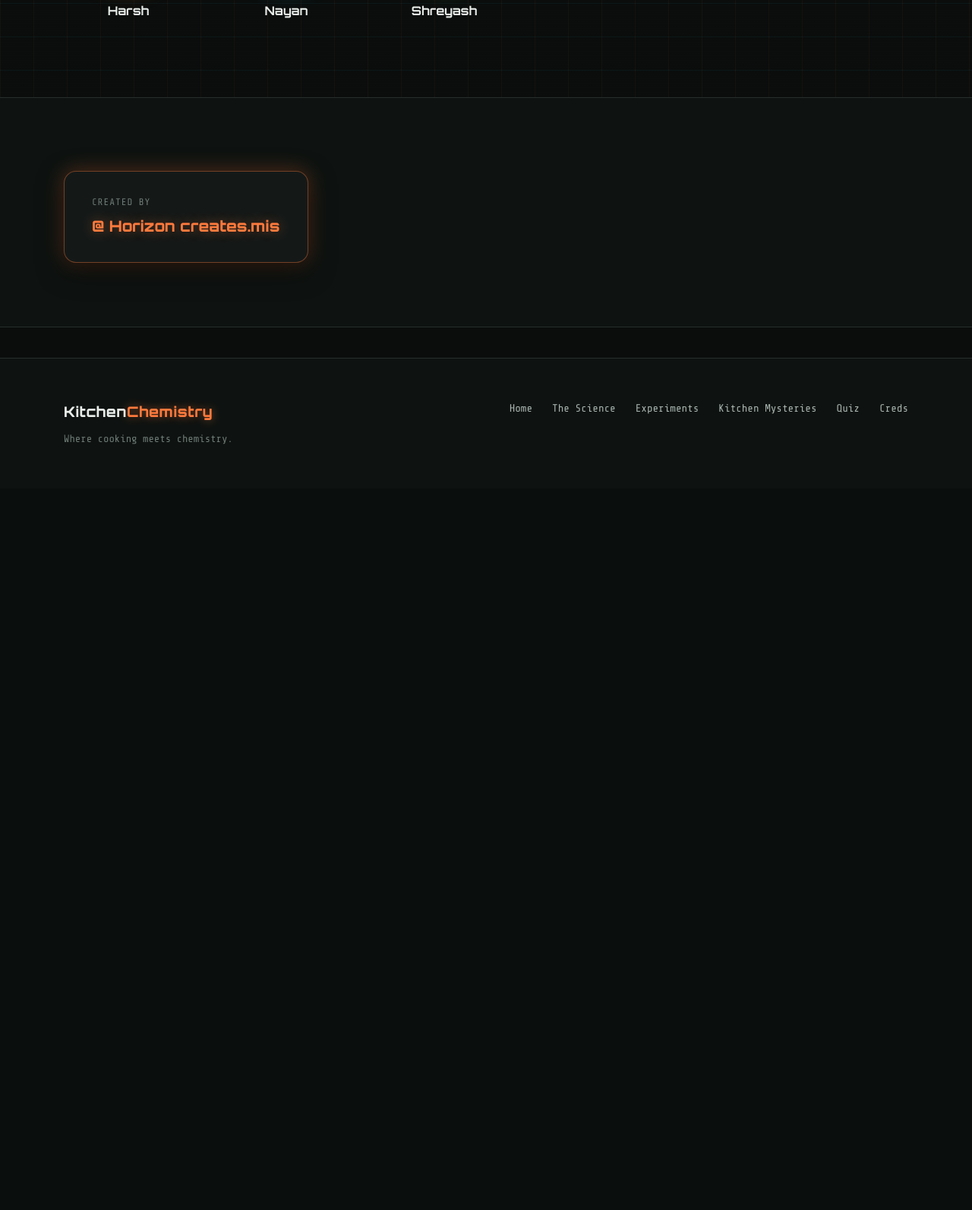
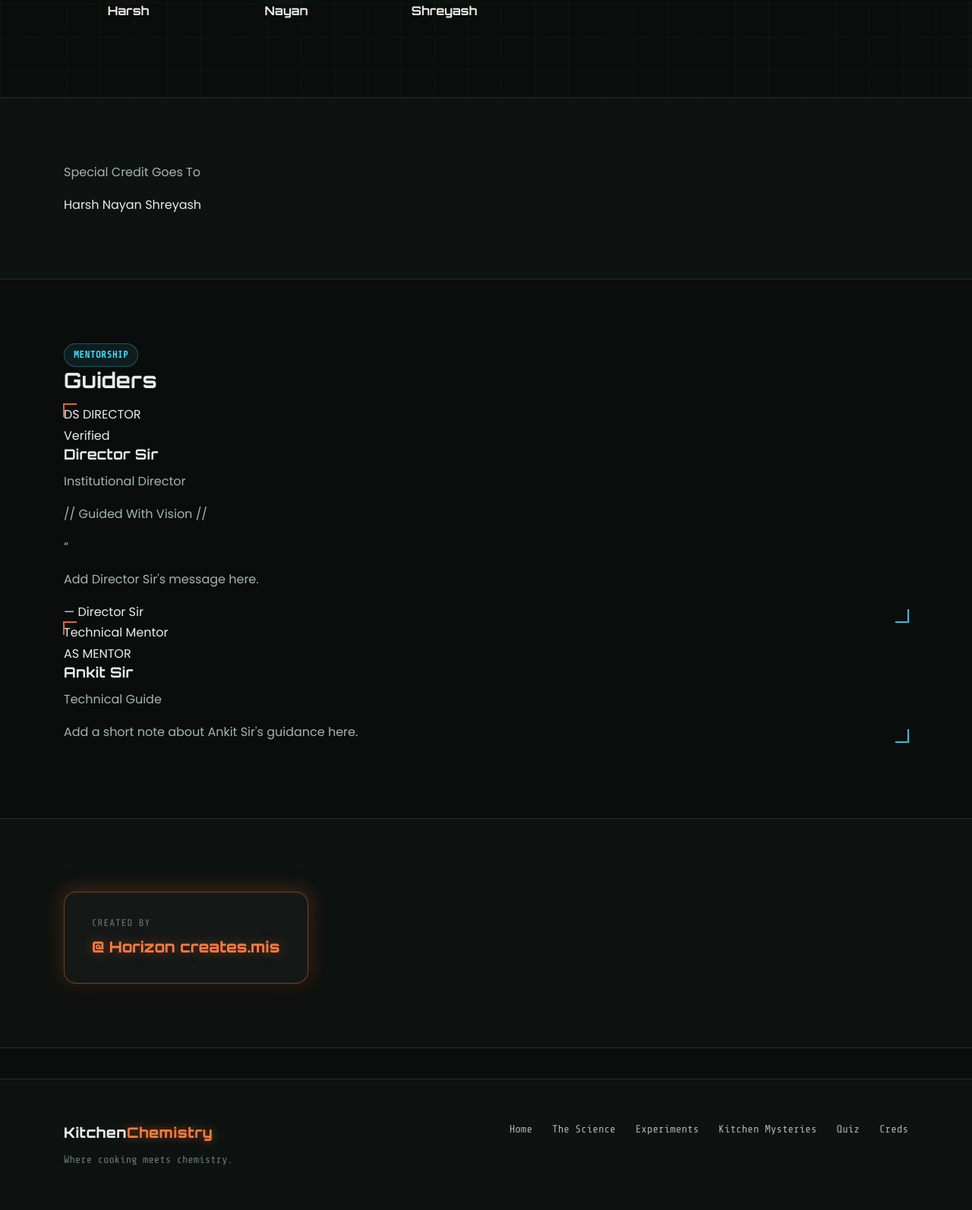
Before and after one commit to pratimask2021996-alt/Kitchen-CHEMISTRY-fun-info-MIS, a Flask app: page /creds in a window 1280 px wide. Shown: the part 656-2249 px from the top of the page at 76% size. Before the commit the page ends 1241 px from the top, so only its background shows below. Run offline with Flask 3, Linux system fonts and the light colour scheme.

Commit message:
Enhance creds.html with credits and mentorship sections
Added sections for special credits and mentorship details.

```diff
--- a/templates/creds.html
+++ b/templates/creds.html
@@ -31,8 +31,67 @@
                 <p class="member-name">Shreyash</p>
             </div>
         </div>
+    </section>
+   <section class="section section-alt">
+    <div class="container">
+        <div class="special-credits">
+            <p class="credit-text">Special Credit Goes To</p>
+            <div class="credits-names">
+                <span>Harsh</span>
+                <span>Nayan</span>
+                <span>Shreyash</span>
+            </div>
+        </div>
     </div>
 </section>
+
+<section class="section">
+    <div class="container">
+        <div class="section-heading">
+            <span class="kicker">Mentorship</span>
+            <h2>Guiders</h2>
+        </div>
+
+        <div class="director-executive-card hud-corners">
+            <div class="director-photo-container">
+                <div class="director-avatar-box">
+                    <span class="director-avatar-letter">DS</span>
+                    <span class="director-avatar-sub">DIRECTOR</span>
+                </div>
+                <span class="director-verified-badge">Verified</span>
+            </div>
+            <h3 class="director-name">Director Sir</h3>
+            <p class="director-designation">Institutional Director</p>
+            <div class="director-slogan-wrapper">
+                <p class="director-slogan"><span class="slogan-decor">//</span> Guided With Vision <span class="slogan-decor">//</span></p>
+            </div>
+            <div class="director-gold-divider"></div>
+            <div class="director-quote-box">
+                <p class="quote-symbol">&ldquo;</p>
+                <p class="director-speech">Add Director Sir's message here.</p>
+                <div class="speech-footer">
+                    <span class="speech-underscore">—</span>
+                    <span class="speech-author">Director Sir</span>
+                </div>
+            </div>
+        </div>
+
+        <div class="mentor-single-wrap">
+            <div class="leader-card mentor-card hud-corners">
+                <span class="leader-badge">Technical Mentor</span>
+                <div class="mentor-avatar-box">
+                    <span class="mentor-avatar-letter">AS</span>
+                    <span class="mentor-avatar-sub">MENTOR</span>
+                </div>
+                <h3 class="leader-title">Ankit Sir</h3>
+                <p class="leader-designation">Technical Guide</p>
+                <div class="leader-divider"></div>
+                <p class="leader-desc">Add a short note about Ankit Sir's guidance here.</p>
+            </div>
+        </div>
+    </div>
+</section>
+
 
 <section class="section section-alt">
     <div class="container">
```
